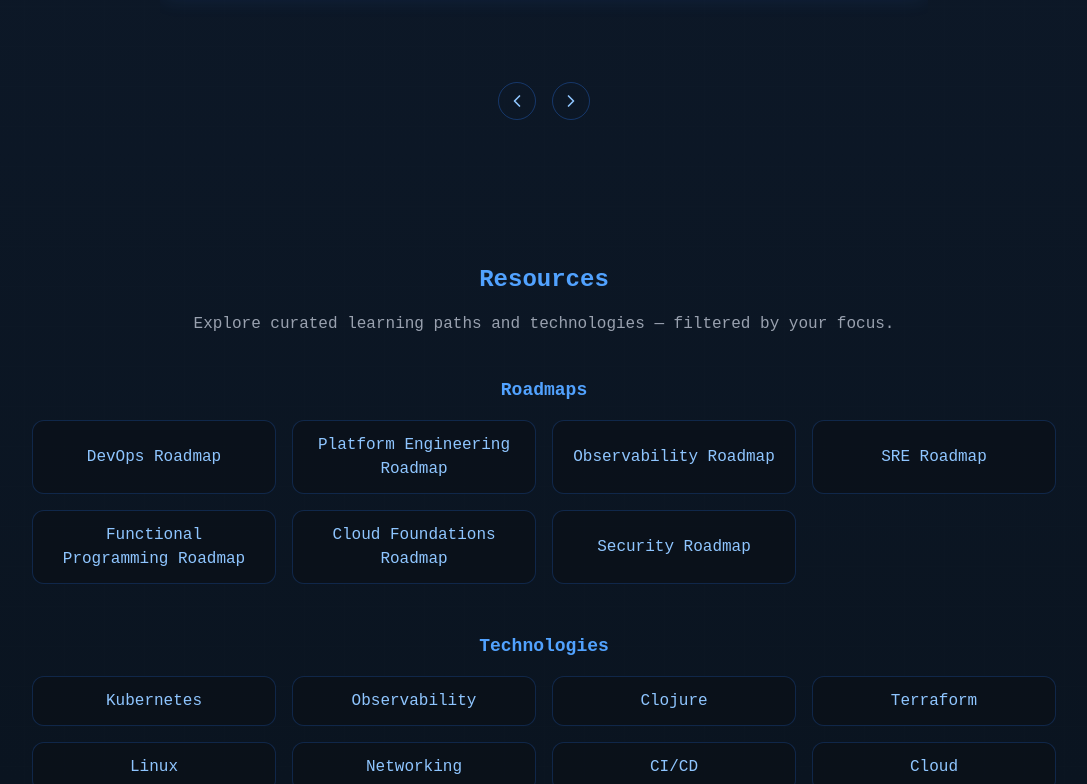
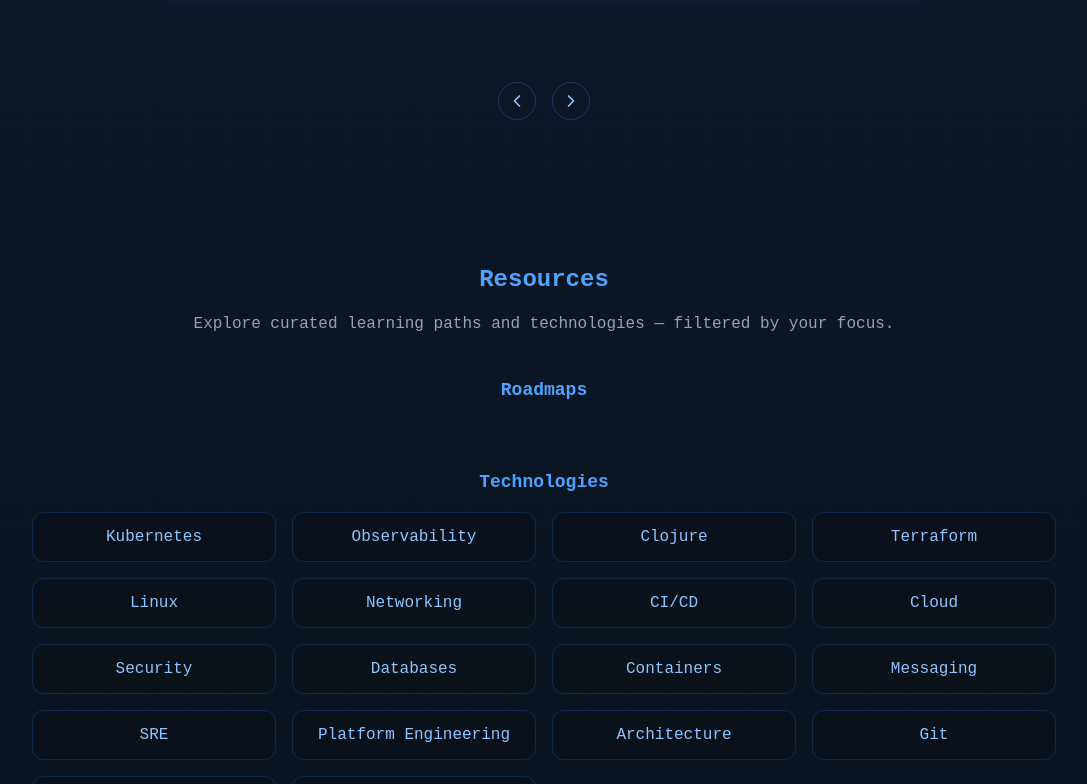
Before and after one commit to 0xhunterkiller/0xhunterkiller, a Next.js app: page /learn in a window 1280 px wide. Shown: the part 474-1258 px from the top of the page, without its empty margins (96-1183 px from the left). Built offline with nearby package versions, Linux system fonts and the light colour scheme.

Commit message:
update #9 - remove broken links

```diff
--- a/data/learn/resourcesData.ts
+++ b/data/learn/resourcesData.ts
@@ -30,8 +30,6 @@
     description: "Intro to Pods, Services, Deployments, and scaling.",
     link: "https://kubernetes.io/docs/tutorials/kubernetes-basics/",
     technology: "Kubernetes",
-    roadmap: "DevOps Roadmap",
-    step: 5,
     difficulty: "beginner",
     rating: 4.6,
   },
@@ -40,8 +38,6 @@
     description: "Build a cluster from scratch to grok internals.",
     link: "https://github.com/kelseyhightower/kubernetes-the-hard-way",
     technology: "Kubernetes",
-    roadmap: "Platform Engineering Roadmap",
-    step: 8,
     difficulty: "advanced",
     rating: 4.9,
   },
@@ -50,26 +46,14 @@
     description: "Structured topics covering the CKA blueprint.",
     link: "https://github.com/dgkanatsios/CKAD-exercises",
     technology: "Kubernetes",
-    roadmap: "DevOps Roadmap",
-    step: 9,
     difficulty: "intermediate",
     rating: 4.4,
-  },
-  {
-    title: "Kubernetes Patterns",
-    description: "Common patterns for cloud-native app design on K8s.",
-    link: "https://kubernetes.io/blog/2018/06/28/the-distributed-system-toolkit-patterns/",
-    technology: "Kubernetes",
-    difficulty: "intermediate",
-    rating: 4.2,
   },
   {
     title: "Operators 101",
     description: "Extend Kubernetes with custom controllers and CRDs.",
     link: "https://operatorframework.io/",
     technology: "Kubernetes",
-    roadmap: "Platform Engineering Roadmap",
-    step: 12,
     difficulty: "advanced",
     rating: 4.5,
   },
@@ -82,8 +66,6 @@
     description: "Fundamentals of time-series metrics and alerting.",
     link: "https://prometheus.io/docs/introduction/overview/",
     technology: "Observability",
-    roadmap: "Observability Roadmap",
-    step: 1,
     difficulty: "beginner",
     rating: 4.8,
   },
@@ -92,8 +74,6 @@
     description: "Instrumentation for traces, metrics, and logs.",
     link: "https://opentelemetry.io/",
     technology: "Observability",
-    roadmap: "Observability Roadmap",
-    step: 2,
     difficulty: "intermediate",
     rating: 4.7,
   },
@@ -102,8 +82,6 @@
     description: "Logs and tracing in the Grafana stack.",
     link: "https://grafana.com/oss/",
     technology: "Observability",
-    roadmap: "Observability Roadmap",
-    step: 3,
     difficulty: "intermediate",
     rating: 4.4,
   },
@@ -120,8 +98,6 @@
     description: "Measure and enforce reliability with SRE practices.",
     link: "https://sre.google/sre-book/service-level-objectives/",
     technology: "Observability",
-    roadmap: "SRE Roadmap",
-    step: 6,
     difficulty: "intermediate",
     rating: 4.9,
   },
@@ -134,8 +110,6 @@
     description: "Install, REPL basics, project structure.",
     link: "https://clojure.org/guides/getting_started",
     technology: "Clojure",
-    roadmap: "Functional Programming Roadmap",
-    step: 1,
     difficulty: "beginner",
     rating: 4.6,
   },
@@ -144,8 +118,6 @@
     description: "A fun, practical introduction to Clojure.",
     link: "https://www.braveclojure.com/",
     technology: "Clojure",
-    roadmap: "Functional Programming Roadmap",
-    step: 2,
     difficulty: "beginner",
     rating: 4.7,
   },
@@ -162,8 +134,6 @@
     description: "Data specs, property-based testing, and tooling.",
     link: "https://clojure.org/guides/spec",
     technology: "Clojure",
-    roadmap: "Functional Programming Roadmap",
-    step: 4,
     difficulty: "intermediate",
     rating: 4.3,
   },
@@ -176,8 +146,6 @@
     description: "Core concepts: providers, state, modules, plans.",
     link: "https://developer.hashicorp.com/terraform/intro",
     technology: "Terraform",
-    roadmap: "DevOps Roadmap",
-    step: 6,
     difficulty: "beginner",
     rating: 4.6,
   },
@@ -186,8 +154,6 @@
     description: "Reusable modules, versioning, and composition.",
     link: "https://developer.hashicorp.com/terraform/language/modules",
     technology: "Terraform",
-    roadmap: "Platform Engineering Roadmap",
-    step: 6,
     difficulty: "intermediate",
     rating: 4.4,
   },
@@ -208,8 +174,6 @@
     description: "Interactive tour through Linux fundamentals.",
     link: "https://linuxjourney.com/",
     technology: "Linux",
-    roadmap: "DevOps Roadmap",
-    step: 1,
     difficulty: "beginner",
     rating: 4.5,
   },
@@ -226,8 +190,6 @@
     description: "Patterns for robust, maintainable shell scripts.",
     link: "https://www.gnu.org/software/bash/manual/",
     technology: "Linux",
-    roadmap: "DevOps Roadmap",
-    step: 3,
     difficulty: "intermediate",
     rating: 4.0,
   },
@@ -240,8 +202,6 @@
     description: "Concepts of HTTP, TCP, routing, and DNS.",
     link: "https://gaia.cs.umass.edu/kurose_ross/online_lectures.htm",
     technology: "Networking",
-    roadmap: "DevOps Roadmap",
-    step: 2,
     difficulty: "beginner",
     rating: 4.5,
   },
@@ -253,16 +213,6 @@
     difficulty: "intermediate",
     rating: 4.1,
   },
-  {
-    title: "Service Discovery & DNS in Cloud",
-    description: "Patterns for service discovery, DNS, and health checks.",
-    link: "https://aws.amazon.com/route53/",
-    technology: "Networking",
-    roadmap: "Cloud Foundations Roadmap",
-    step: 5,
-    difficulty: "intermediate",
-    rating: 4.2,
-  },
 
   // ─────────────────────────────────────────────
   // CI/CD
@@ -272,8 +222,6 @@
     description: "Workflows, jobs, actions, and marketplace.",
     link: "https://docs.github.com/actions",
     technology: "CI/CD",
-    roadmap: "DevOps Roadmap",
-    step: 7,
     difficulty: "beginner",
     rating: 4.4,
   },
@@ -290,8 +238,6 @@
     description: "Blue/green, canary, and traffic splitting on K8s.",
     link: "https://argoproj.github.io/rollouts/",
     technology: "CI/CD",
-    roadmap: "Platform Engineering Roadmap",
-    step: 10,
     difficulty: "advanced",
     rating: 4.5,
   },
@@ -304,8 +250,6 @@
     description: "Pillars: Operational Excellence, Security, Reliability, Cost, Performance.",
     link: "https://aws.amazon.com/architecture/well-architected/",
     technology: "Cloud",
-    roadmap: "Cloud Foundations Roadmap",
-    step: 6,
     difficulty: "intermediate",
     rating: 4.7,
   },
@@ -322,8 +266,6 @@
     description: "Guidance for building reliable and scalable systems on GCP.",
     link: "https://cloud.google.com/architecture/framework",
     technology: "Cloud",
-    roadmap: "Cloud Foundations Roadmap",
-    step: 7,
     difficulty: "intermediate",
     rating: 4.3,
   },
@@ -336,8 +278,6 @@
     description: "The most critical web application security risks.",
     link: "https://owasp.org/www-project-top-ten/",
     technology: "Security",
-    roadmap: "Security Roadmap",
-    step: 2,
     difficulty: "beginner",
     rating: 4.8,
   },
@@ -346,8 +286,6 @@
     description: "RBAC, NetworkPolicies, PodSecurity, and supply chain.",
     link: "https://kubernetes.io/docs/concepts/security/overview/",
     technology: "Security",
-    roadmap: "Security Roadmap",
-    step: 5,
     difficulty: "intermediate",
     rating: 4.5,
   },
@@ -368,8 +306,6 @@
     description: "SQL fundamentals, indexing, transactions, and EXPLAIN.",
     link: "https://www.postgresql.org/docs/",
     technology: "Databases",
-    roadmap: "Platform Engineering Roadmap",
-    step: 4,
     difficulty: "beginner",
     rating: 4.4,
   },
@@ -390,8 +326,6 @@
     description: "Images, containers, registries, and Compose.",
     link: "https://docs.docker.com/get-started/",
     technology: "Containers",
-    roadmap: "DevOps Roadmap",
-    step: 4,
     difficulty: "beginner",
     rating: 4.5,
   },
@@ -412,8 +346,6 @@
     description: "Brokers, partitions, replication, and consumer groups.",
     link: "https://kafka.apache.org/documentation/",
     technology: "Messaging",
-    roadmap: "Platform Engineering Roadmap",
-    step: 7,
     difficulty: "intermediate",
     rating: 4.3,
   },
@@ -434,8 +366,6 @@
     description: "Core principles: SLOs, toil reduction, incident response.",
     link: "https://sre.google/sre-book/table-of-contents/",
     technology: "SRE",
-    roadmap: "SRE Roadmap",
-    step: 1,
     difficulty: "beginner",
     rating: 4.9,
   },
@@ -444,40 +374,18 @@
     description: "Runbooks, comms, and blameless postmortems.",
     link: "https://sre.google/sre-book/incident-response/",
     technology: "SRE",
-    roadmap: "SRE Roadmap",
-    step: 3,
     difficulty: "intermediate",
     rating: 4.7,
-  },
-  {
-    title: "Capacity Planning & Load Testing",
-    description: "Forecasting demand, performance envelopes, and budgets.",
-    link: "https://www.cloudflare.com/learning/performance/what-is-load-testing/",
-    technology: "SRE",
-    difficulty: "advanced",
-    rating: 4.2,
   },
 
   // ─────────────────────────────────────────────
   // PLATFORM ENGINEERING
   // ─────────────────────────────────────────────
   {
-    title: "Internal Developer Platforms (IDP) Basics",
-    description: "Golden paths, paved roads, and platform-as-a-product.",
-    link: "https://platformengineering.org/library",
-    technology: "Platform Engineering",
-    roadmap: "Platform Engineering Roadmap",
-    step: 1,
-    difficulty: "beginner",
-    rating: 4.5,
-  },
-  {
     title: "Backstage by Spotify",
     description: "Developer portals and service catalogs.",
     link: "https://backstage.io/",
     technology: "Platform Engineering",
-    roadmap: "Platform Engineering Roadmap",
-    step: 3,
     difficulty: "intermediate",
     rating: 4.3,
   },
@@ -498,8 +406,6 @@
     description: "Traffic management, MTLS, observability, resiliency.",
     link: "https://istio.io/latest/docs/concepts/what-is-istio/",
     technology: "Architecture",
-    roadmap: "Platform Engineering Roadmap",
-    step: 11,
     difficulty: "advanced",
     rating: 4.4,
   },
@@ -512,8 +418,6 @@
     description: "In-depth guide to Git internals and workflows.",
     link: "https://git-scm.com/book/en/v2",
     technology: "Git",
-    roadmap: "DevOps Roadmap",
-    step: 0,
     difficulty: "beginner",
     rating: 4.7,
   },
@@ -534,18 +438,8 @@
     description: "Comprehensive study guide for distributed systems.",
     link: "https://github.com/donnemartin/system-design-primer",
     technology: "Systems Design",
-    roadmap: "Platform Engineering Roadmap",
-    step: 2,
     difficulty: "intermediate",
     rating: 4.9,
-  },
-  {
-    title: "Clean Architecture (Overview)",
-    description: "Layering, boundaries, and dependency rules.",
-    link: "https://8thlight.com/insights/clean-architecture",
-    technology: "Architecture",
-    difficulty: "intermediate",
-    rating: 4.0,
   },
   {
     title: "API Design Guidelines",
```
Also changed, not shown: 1 other file (tests, documents, lock files or other folders).
